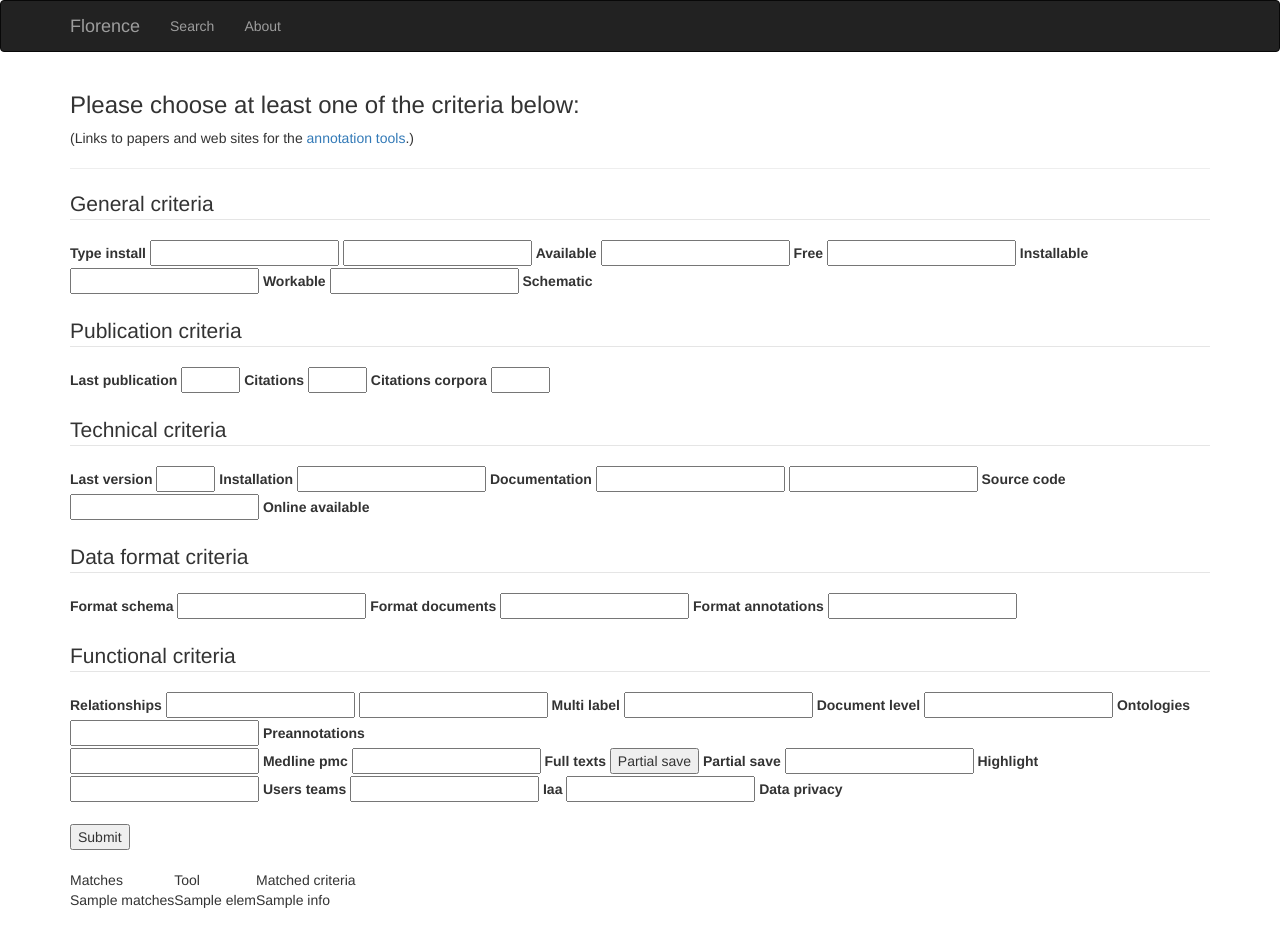
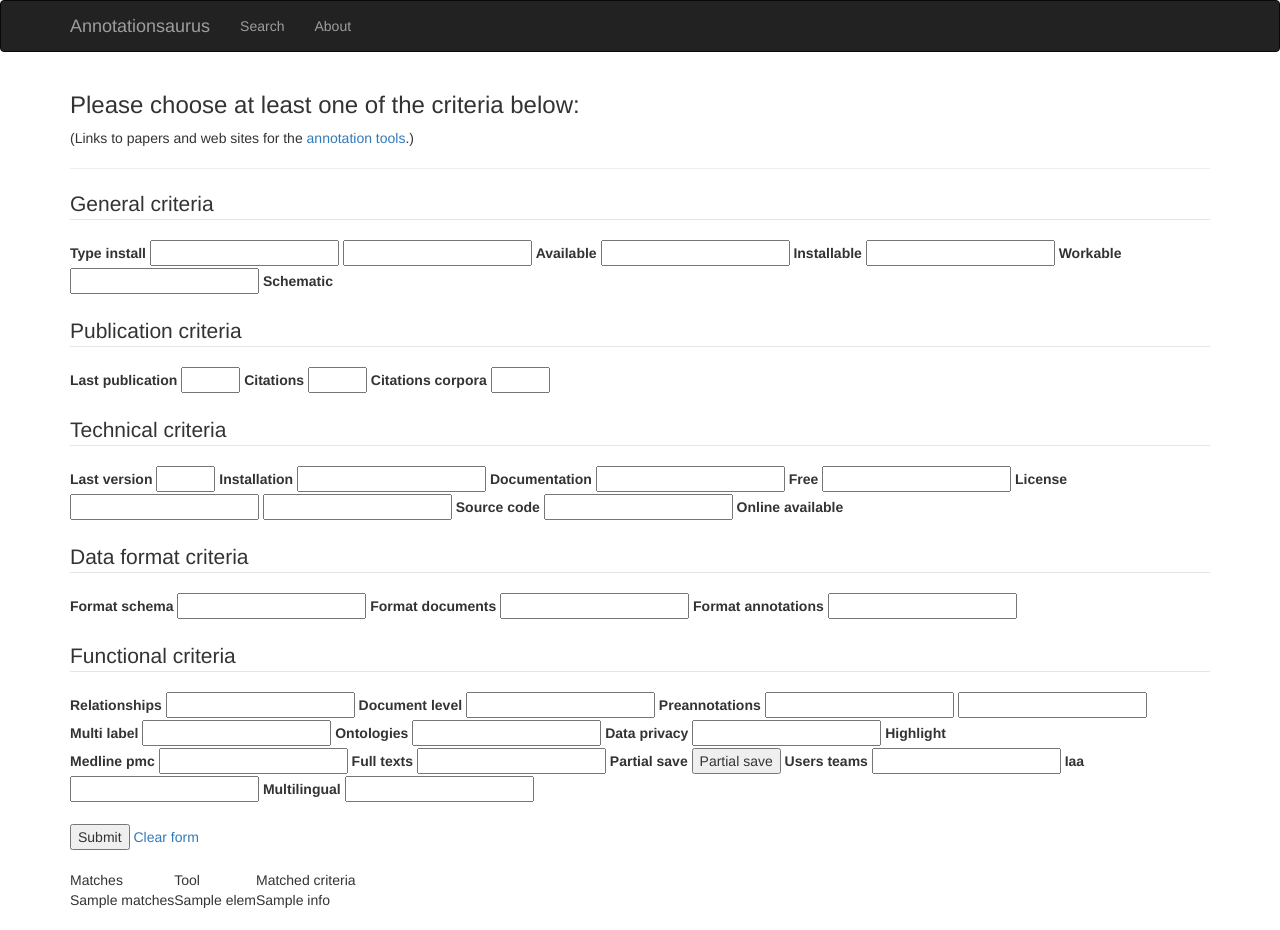
Before and after one commit to mariananeves/annotation-tools, a Flask app: template templates/florence.html in a window 1280 px wide. Run offline with Flask 2, Linux system fonts and the light colour scheme; the template is opened without the code that fills it: most values are stand-ins (such as "Sample title", 1, 10 or a date in 2020); form fields are guessed from the names that the template uses; some libraries are stand-ins or nearby versions.

Commit message:
Add files via upload

```diff
--- a/templates/404.html
+++ b/templates/404.html
@@ -1,7 +1,7 @@
 
 {% extends "base.html" %}
 
-{% block title %}Florence - Page Not Found{% endblock %}
+{% block title %}Annotationsaurus - Page Not Found{% endblock %}
 
 {% block page_content %}
 <div class="page-header">
--- a/templates/500.html
+++ b/templates/500.html
@@ -1,7 +1,7 @@
 
 {% extends "base.html" %}
 
-{% block title %}Florence - Internal Server Error{% endblock %}
+{% block title %}Annotationsaurus - Internal Server Error{% endblock %}
 
 {% block page_content %}
 <div class="page-header">
--- a/templates/_form.html
+++ b/templates/_form.html
@@ -13,7 +13,6 @@
 <div>
 {{ form.type_install.label }} {{ form.type_install }}
 {{ form.available }} {{ form.available.label }}
-{{ form.free }} {{ form.free.label }}
 {{ form.installable }} {{ form.installable.label }}
 {{ form.workable }} {{ form.workable.label }}
 {{ form.schematic }} {{ form.schematic.label }}
@@ -39,6 +38,8 @@
 {{ form.last_version.label }} {{ form.last_version(size=4) }}
 {{ form.installation.label }} {{ form.installation }}
 {{ form.documentation.label }} {{ form.documentation }}
+{{ form.free.label }} {{ form.free }}
+{{ form.license.label }} {{ form.license }}
 {{ form.source_code }} {{ form.source_code.label }}
 {{ form.online_available }} {{ form.online_available.label }}
 </div>
@@ -61,23 +62,24 @@
 <legend>Functional criteria</legend>
 <div>
 {{ form.relationships.label }} {{ form.relationships }}
+{{ form.document_level.label }} {{ form.document_level }}
+{{ form.preannotations.label }} {{ form.preannotations }}
 {{ form.multi_label }} {{ form.multi_label.label }}
-{{ form.document_level }} {{ form.document_level.label }}
 {{ form.ontologies }} {{ form.ontologies.label }}
-{{ form.preannotations }} {{ form.preannotations.label }}
+{{ form.data_privacy }} {{ form.data_privacy.label }}
+{{ form.highlight }} {{ form.highlight.label }}
 <br>
-{{ form.medline_pmc }} {{ form.medline_pmc.label }}
-{{ form.full_texts }} {{ form.full_texts.label }}
-{{ form.partial_save }} {{ form.partial_save.label }}
-{{ form.highlight }} {{ form.highlight.label }}
-{{ form.users_teams }} {{ form.users_teams.label }}
-{{ form.iaa }} {{ form.iaa.label }}
-{{ form.data_privacy }} {{ form.data_privacy.label }}
+{{ form.medline_pmc.label }} {{ form.medline_pmc }}
+{{ form.full_texts.label }} {{ form.full_texts }}
+{{ form.partial_save.label }} {{ form.partial_save }}
+{{ form.users_teams.label }} {{ form.users_teams }}
+{{ form.iaa.label }} {{ form.iaa }}
+{{ form.multilingual.label }} {{ form.multilingual }}
 </div>
 </fieldset>
 
 <br>
 
-{{ form.submit }}
+{{ form.submit }} <a href="{{ url_for('index') }}">Clear form</a>
 
 </form>
--- a/templates/about.html
+++ b/templates/about.html
@@ -1,7 +1,7 @@
 
 {% extends "base.html" %}
 
-{% block title %}Florence - About{% endblock %}
+{% block title %}Annotationsaurus - About{% endblock %}
 
 {% block page_content %}
 <div class="page-header">
--- a/templates/base.html
+++ b/templates/base.html
@@ -1,7 +1,7 @@
 
 {% extends "bootstrap/base.html" %}
 
-{% block title %}Florence{% endblock %}
+{% block title %}Annotationsaurus{% endblock %}
 
 {% block navbar %}
 <div class="navbar navbar-inverse" role="navigation">
@@ -13,7 +13,7 @@
 			<span class="icon-bar"></span>
 			<span class="icon-bar"></span>
 		</button>
-		<a class="navbar-brand" href="/">Florence</a>
+		<a class="navbar-brand" href="/">Annotationsaurus</a>
 		</div>
 		<div class="navbar-collapse collapse">
 			<ul class="nav navbar-nav">
```
Also changed, not shown: templates/annotationsaurus.html (added, +22 -0 lines).
